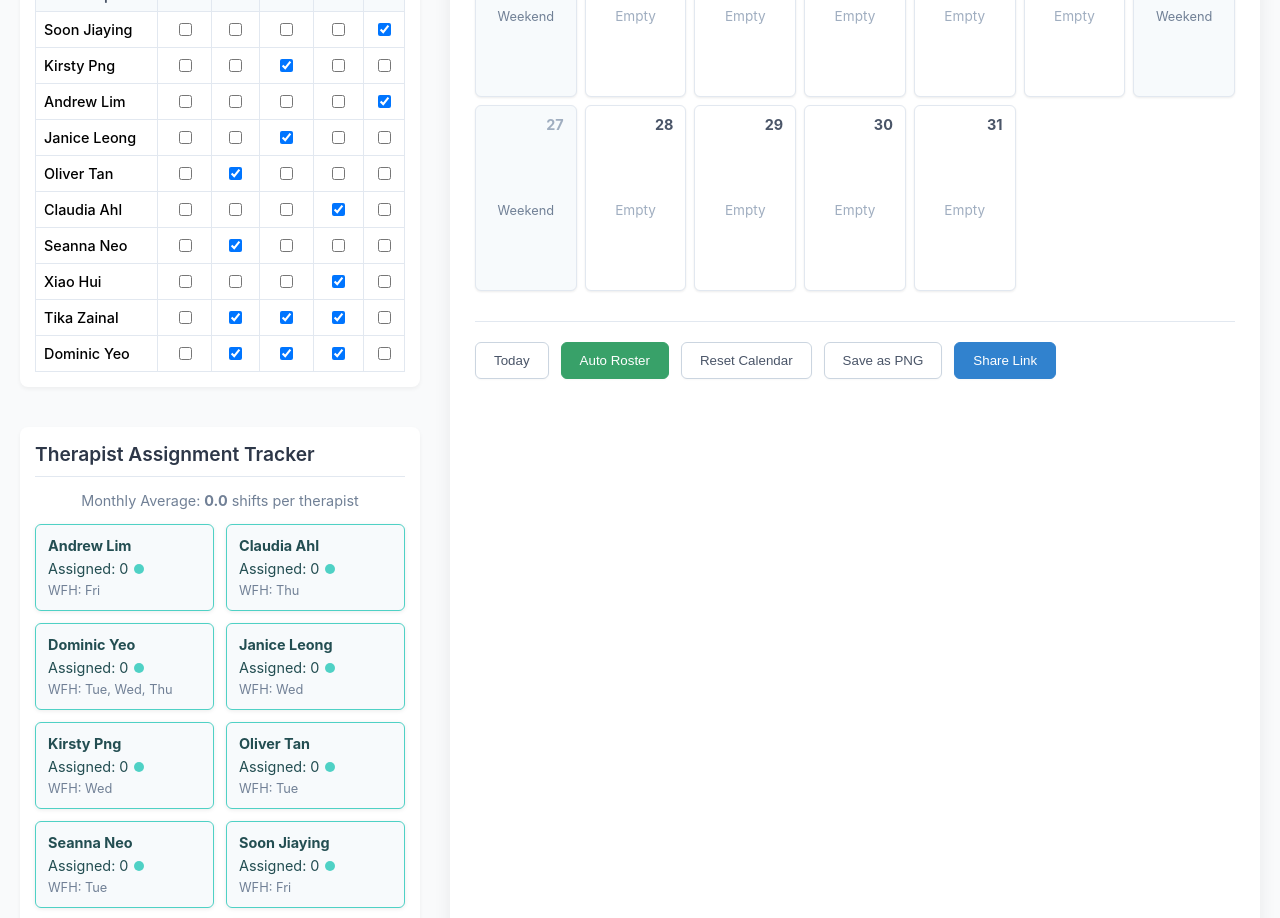
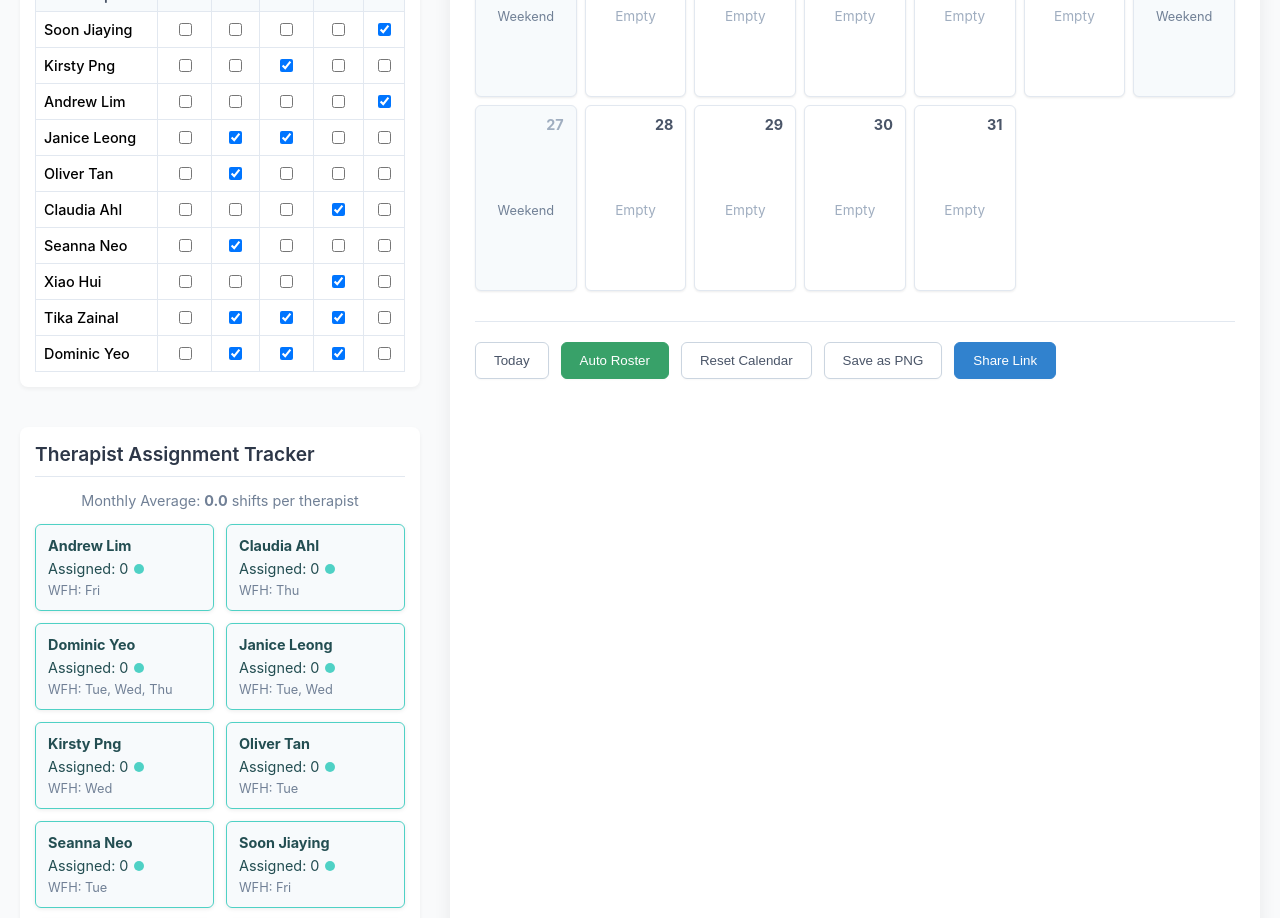
Before and after one commit to jxhnthan/hwb-crisis-rostering, a React (Create React App) app: page / in a window 1280 px wide. Shown: the part 900-1818 px from the top of the page. Built offline with nearby package versions, Linux system fonts and the light colour scheme.

Commit message:
Update App.js

```diff
--- a/src/App.js
+++ b/src/App.js
@@ -714,7 +714,7 @@ const App = () => {
       "Kirsty Png": { Monday: false, Tuesday: false, Wednesday: true, Thursday: false, Friday: false },
       "Soon Jiaying": { Monday: false, Tuesday: false, Wednesday: false, Thursday: false, Friday: true },
       "Andrew Lim": { Monday: false, Tuesday: false, Wednesday: false, Thursday: false, Friday: true },
-      "Janice Leong": { Monday: false, Tuesday: false, Wednesday: true, Thursday: false, Friday: false },
+      "Janice Leong": { Monday: false, Tuesday: true, Wednesday: true, Thursday: false, Friday: false },
       "Oliver Tan": { Monday: false, Tuesday: true, Wednesday: false, Thursday: false, Friday: false },
       "Claudia Ahl": { Monday: false, Tuesday: false, Wednesday: false, Thursday: true, Friday: false },
       "Seanna Neo": { Monday: false, Tuesday: true, Wednesday: false, Thursday: false, Friday: false },
```
